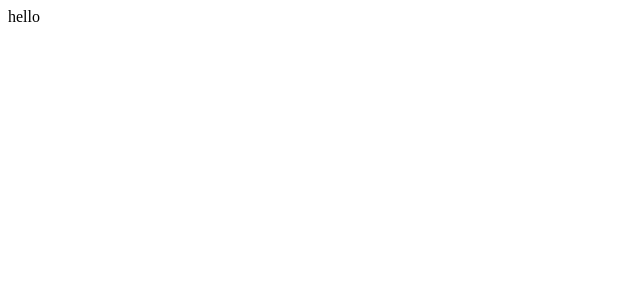
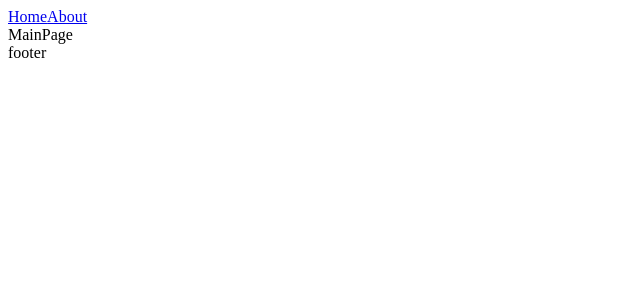
Before and after one commit to takeAmoment/online-shop, a React (Create React App) app in the folder online-shop/: page / in a window 1280 px wide. Shown: the top 300 px of the page, without its empty margins (0-640 px from the left). Built offline with nearby package versions, Linux system fonts and the light colour scheme.

Commit message:
feat: create Routes for project

```diff
--- a/online-shop/src/App.tsx
+++ b/online-shop/src/App.tsx
@@ -1,7 +1,20 @@
+import PageLayout from "components/PageLayout/PageLayout";
+import AboutPage from "pages/AboutPage/AboutPage";
+import ErrorPage from "pages/ErrorPage/ErrorPage";
+import MainPage from "pages/MainPage/MainPage";
 import React from "react";
+import { Route, Routes } from "react-router-dom";
 
 function App() {
-  return <div className="App">hello</div>;
+  return (
+    <Routes>
+      <Route path="/" element={<PageLayout />}>
+        <Route index element={<MainPage />} />
+        <Route path="/about" element={<AboutPage />} />
+        <Route path="*" element={<ErrorPage />} />
+      </Route>
+    </Routes>
+  );
 }
 
 export default App;
--- /dev/null
+++ b/online-shop/src/components/PageLayout/PageLayout.tsx
@@ -0,0 +1,19 @@
+import React from "react";
+import { NavLink, Outlet } from "react-router-dom";
+
+const PageLayout = () => {
+  return (
+    <div>
+      <header>
+        <nav>
+          <NavLink to="/">Home</NavLink>
+          <NavLink to="/about">About</NavLink>
+        </nav>
+      </header>
+      <Outlet />
+      <footer>footer</footer>
+    </div>
+  );
+};
+
+export default PageLayout;
--- a/online-shop/src/index.tsx
+++ b/online-shop/src/index.tsx
@@ -1,12 +1,13 @@
 import React from "react";
 import ReactDOM from "react-dom/client";
+import { BrowserRouter } from "react-router-dom";
 import App from "./App";
 
 const root = ReactDOM.createRoot(
   document.getElementById("root") as HTMLElement
 );
 root.render(
-  <React.StrictMode>
+  <BrowserRouter>
     <App />
-  </React.StrictMode>
+  </BrowserRouter>
 );
--- /dev/null
+++ b/online-shop/src/pages/AboutPage/AboutPage.tsx
@@ -0,0 +1,7 @@
+import React from "react";
+
+const AboutPage = () => {
+  return <div>AboutPage</div>;
+};
+
+export default AboutPage;
--- /dev/null
+++ b/online-shop/src/pages/ErrorPage/ErrorPage.tsx
@@ -0,0 +1,7 @@
+import React from "react";
+
+const ErrorPage = () => {
+  return <div>ErrorPage</div>;
+};
+
+export default ErrorPage;
--- /dev/null
+++ b/online-shop/src/pages/MainPage/MainPage.tsx
@@ -0,0 +1,7 @@
+import React from "react";
+
+const MainPage = () => {
+  return <div>MainPage</div>;
+};
+
+export default MainPage;
```
